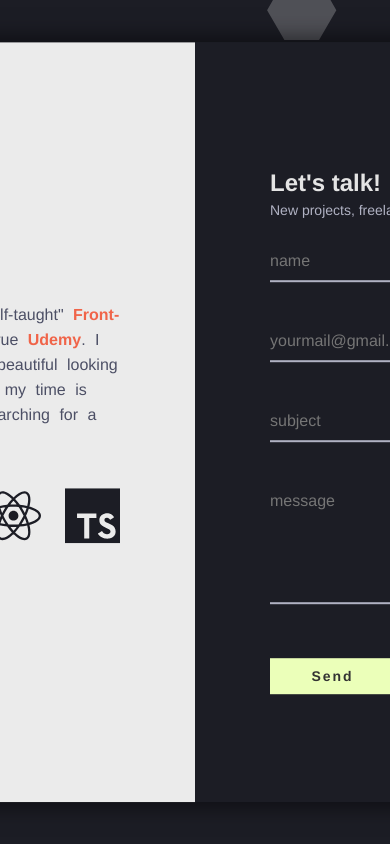
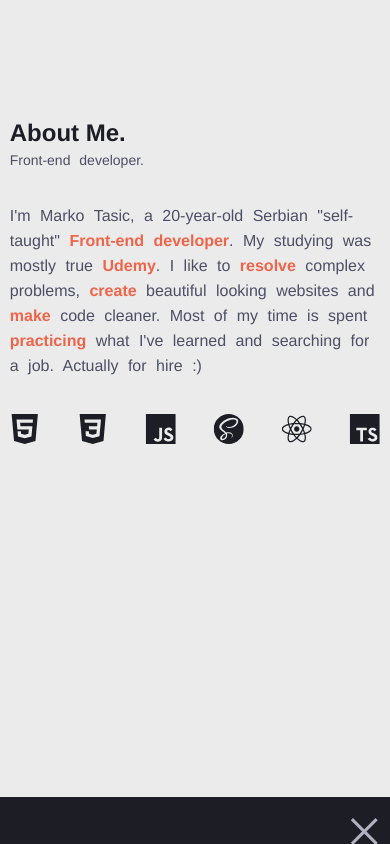
Before and after one commit to markotasic/Portfolio, a React (Create React App) app: page / in a window 390 px wide. Both pictures are taken after a click on the link "Contact". Shown: the top 844 px of the page. Built offline with nearby package versions, Linux system fonts and the light colour scheme.

Commit message:
fully responsive

```diff
--- a/src/components/AboutMe/AboutMe.module.scss
+++ b/src/components/AboutMe/AboutMe.module.scss
@@ -5,12 +5,17 @@
   height: 90vh;
   box-sizing: border-box;
   padding: 75px;
-
   background-color: var(--bg-light);
   color: var(--text-light);
   display: flex;
   flex-direction: column;
   justify-content: flex-start;
+
+  @media only screen and (max-width: 650px) {
+    width: 95vw;
+    padding: 5%;
+    box-sizing: unset;
+  }
 
   h2 {
     color: #1c1d25;
@@ -87,6 +92,11 @@
       display: flex;
       height: 55px;
       width: 55px;
+
+      @media only screen and (max-width: 600px) {
+        width: 30px;
+        height: 30px;
+      }
       path {
         transition: 0.2s;
         fill: #1c1d25;
--- a/src/components/Contact/Contact.module.scss
+++ b/src/components/Contact/Contact.module.scss
@@ -10,6 +10,12 @@
   display: flex;
   flex-direction: column;
   position: relative;
+
+  @media only screen and (max-width: 650px) {
+    width: 95vw;
+    padding: 5% 5% 20% 5%;
+    box-sizing: unset;
+  }
 
   button {
     margin-top: 50px;
@@ -26,6 +32,11 @@
     align-items: center;
     justify-content: center;
     transition: all 1s;
+
+    @media only screen and (max-width: 600px) {
+      top: 5px;
+      right: 5px;
+    }
 
     &:hover {
       cursor: pointer;
--- a/src/components/Modal/Modal.module.scss
+++ b/src/components/Modal/Modal.module.scss
@@ -14,9 +14,15 @@
   left: 50%;
   top: 50%;
   transform: translate(-50%, -50%);
-  overflow: hidden;
-  display: flex;
   align-items: center;
   justify-content: center;
   box-shadow: 0px 0px 20px 5px rgba(0, 0, 0, 0.5);
+
+  @media only screen and (max-width: 1400px) {
+    flex-direction: column;
+    position: absolute;
+    left: 50%;
+    top: 0;
+    transform: translate(-50%, 0);
+  }
 }
--- a/src/components/Modal/Modal.tsx
+++ b/src/components/Modal/Modal.tsx
@@ -1,4 +1,4 @@
-import { Fragment, useEffect } from 'react';
+import { Fragment } from 'react';
 import ReactDOM from 'react-dom';
 import classes from './Modal.module.scss';
 import Contact from '../Contact/Contact';
@@ -24,15 +24,6 @@ const ModalOverlay = (props: { onClose: () => void }) => {
 };
 
 const Modal = (props: { isOpen: boolean; onClose: () => void }) => {
-  useEffect(() => {
-    const body = document.querySelector('body');
-    if (!body) return;
-    body.style.overflow = 'hidden';
-    return () => {
-      body.style.overflow = 'visible';
-    };
-  }, [props.isOpen]);
-
   if (!props.isOpen) return null;
 
   return (
```
